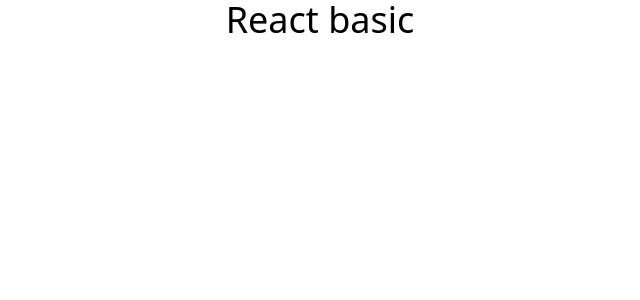
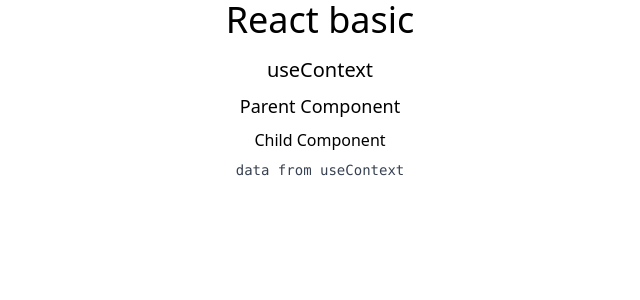
Before and after one commit to nutkiattisak/react-basic, a React (Create React App) app: page /react-hook/use-context in a window 1280 px wide. Before the commit this address had no page. Shown: the top 300 px of the page, without its empty margins (320-960 px from the left). Built offline with nearby package versions, Linux system fonts and the light colour scheme.

Commit message:
Update example useState, useContext

```diff
--- a/src/App.js
+++ b/src/App.js
@@ -1,7 +1,9 @@
 import './App.css'
 import { Route, Routes } from 'react-router-dom'
 import ListReactHook from './page/react-hook/List'
+import UseStatePage from './page/react-hook/use-state'
 import UseEffectPage from './page/react-hook/use-effect'
+import UseContextPage from './page/react-hook/use-context'
 
 function App() {
   return (
@@ -11,7 +13,9 @@
       </header>
       <Routes>
         <Route path="/" element={<ListReactHook />} />
+        <Route path="/react-hook/use-state" element={<UseStatePage />} />
         <Route path="/react-hook/use-effect" element={<UseEffectPage />} />
+        <Route path="/react-hook/use-context" element={<UseContextPage />} />
         <Route path="/react-hook" element={<ListReactHook />} />
       </Routes>
     </div>
--- a/src/page/react-hook/List.js
+++ b/src/page/react-hook/List.js
@@ -1,34 +1,47 @@
 import React from 'react'
+import { Link } from 'react-router-dom'
 
 const ListReactHook = () => {
   return (
     <>
       <div className="container mt-4 mx-auto">
         <div className="grid grid-cols-1 sm:grid-cols-2 md:grid-cols-3 lg:grid-cols-4">
-          <div className="card m-2 cursor-pointer border border-gray-400 rounded-lg hover:shadow-md hover:border-opacity-0 transform hover:-translate-y-1 transition-all duration-200">
+          <Link
+            to={'/react-hook/use-state'}
+            className="card m-2 cursor-pointer border border-gray-400 rounded-lg hover:shadow-md hover:border-opacity-0 transform hover:-translate-y-1 transition-all duration-200"
+          >
             <div className="m-3">
               <h2 className="text-lg mb-2">useState</h2>
               <p className="font-light font-mono text-sm text-gray-700 hover:text-gray-900 transition-all duration-200"></p>
             </div>
-          </div>
-          <div className="card m-2 cursor-pointer border border-gray-400 rounded-lg hover:shadow-md hover:border-opacity-0 transform hover:-translate-y-1 transition-all duration-200">
+          </Link>
+          <Link
+            to={'react-hook/use-effect'}
+            className="card m-2 cursor-pointer border border-gray-400 rounded-lg hover:shadow-md hover:border-opacity-0 transform hover:-translate-y-1 transition-all duration-200"
+          >
             <div className="m-3">
               <h2 className="text-lg mb-2">useEffect</h2>
               <p className="font-light font-mono text-sm text-gray-700 hover:text-gray-900 transition-all duration-200"></p>
             </div>
-          </div>
-          <div className="card m-2 cursor-pointer border border-gray-400 rounded-lg hover:shadow-md hover:border-opacity-0 transform hover:-translate-y-1 transition-all duration-200">
+          </Link>
+          <Link
+            to={'react-hook/use-context'}
+            className="card m-2 cursor-pointer border border-gray-400 rounded-lg hover:shadow-md hover:border-opacity-0 transform hover:-translate-y-1 transition-all duration-200"
+          >
             <div className="m-3">
               <h2 className="text-lg mb-2">useContext</h2>
               <p className="font-light font-mono text-sm text-gray-700 hover:text-gray-900 transition-all duration-200"></p>
             </div>
-          </div>
-          <div className="card m-2 cursor-pointer border border-gray-400 rounded-lg hover:shadow-md hover:border-opacity-0 transform hover:-translate-y-1 transition-all duration-200">
+          </Link>
+          <Link
+            to={'react-hook/use-ref'}
+            className="card m-2 cursor-pointer border border-gray-400 rounded-lg hover:shadow-md hover:border-opacity-0 transform hover:-translate-y-1 transition-all duration-200"
+          >
             <div className="m-3">
               <h2 className="text-lg mb-2">useRef</h2>
               <p className="font-light font-mono text-sm text-gray-700 hover:text-gray-900 transition-all duration-200"></p>
             </div>
-          </div>
+          </Link>
           <div className="card m-2 cursor-pointer border border-gray-400 rounded-lg hover:shadow-md hover:border-opacity-0 transform hover:-translate-y-1 transition-all duration-200">
             <div className="m-3">
               <h2 className="text-lg mb-2">useReducer</h2>
--- /dev/null
+++ b/src/page/react-hook/use-context.js
@@ -0,0 +1,33 @@
+import React, { useState, createContext, useContext } from 'react'
+
+const DataContext = createContext()
+
+const ChildComponent = ({ data }) => {
+  const dataFromContext = useContext(DataContext)
+  return (
+    <>
+      <h2 className="text-md mb-2">Child Component</h2>
+      <p className="font-mono text-sm text-gray-700 hover:text-gray-900 transition-all duration-200">
+        {dataFromContext}
+      </p>
+    </>
+  )
+}
+
+const useContextPage = () => {
+  const [data, setData] = useState('data from useContext')
+  return (
+    <>
+      <DataContext.Provider value={data}>
+        <div className='className="container mt-4 mx-auto'>
+          <h1 className="text-xl mb-2">useContext</h1>
+
+          <h2 className="text-lg mb-2">Parent Component</h2>
+          <ChildComponent />
+        </div>
+      </DataContext.Provider>
+    </>
+  )
+}
+
+export default useContextPage
```
